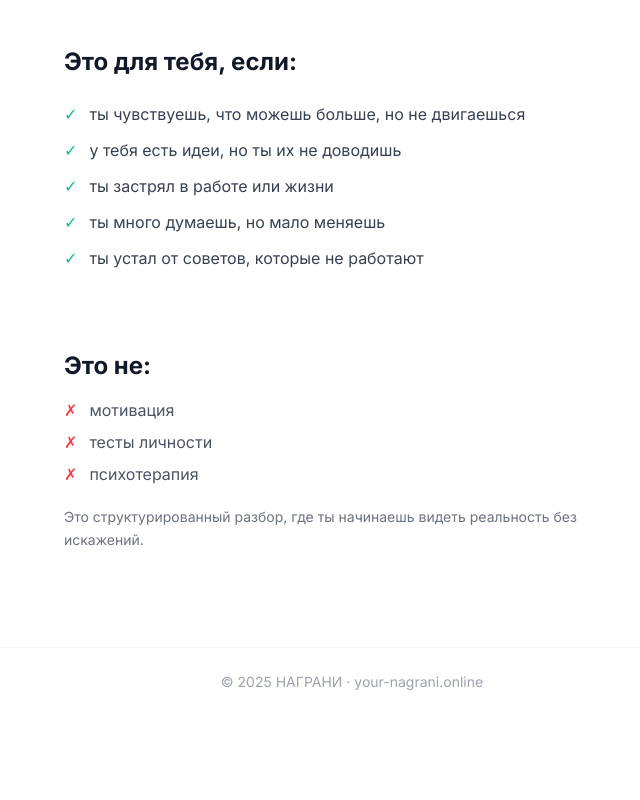
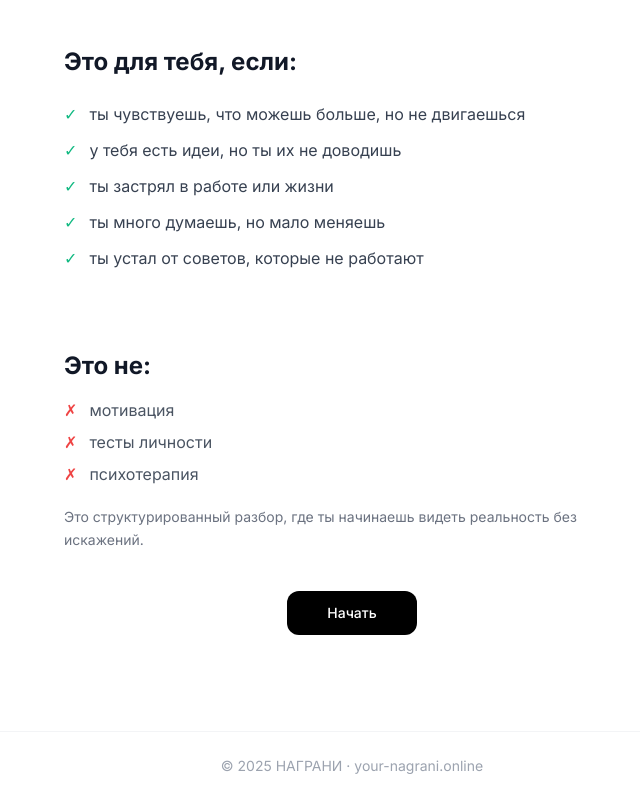
Before and after one commit to DSednevets/your-nagrani.online, a Next.js app: page / in a window 1280 px wide. Shown: the part 1161-1961 px from the top of the page, without its empty margins (288-928 px from the left). Before the commit the page ends 1877 px from the top, so only its background shows below. Built offline with nearby package versions, Linux system fonts and the light colour scheme; no server answers.

Commit message:
Deploy update: 2026-04-23 18:40:53

```diff
--- a/app/page.tsx
+++ b/app/page.tsx
@@ -131,6 +131,15 @@ export default function LandingPage() {
           <p className="text-gray-500 text-sm leading-relaxed">
             Это структурированный разбор, где ты начинаешь видеть реальность без искажений.
           </p>
+
+          <div className="flex justify-center mt-10">
+            <Link
+              href="/auth/register"
+              className="px-10 py-3 bg-black text-white rounded-xl text-sm font-medium hover:bg-gray-800 transition-colors"
+            >
+              Начать
+            </Link>
+          </div>
         </section>
 
       </main>
```
Also changed, not shown: 2 other files (tests, documents, lock files or other folders).
